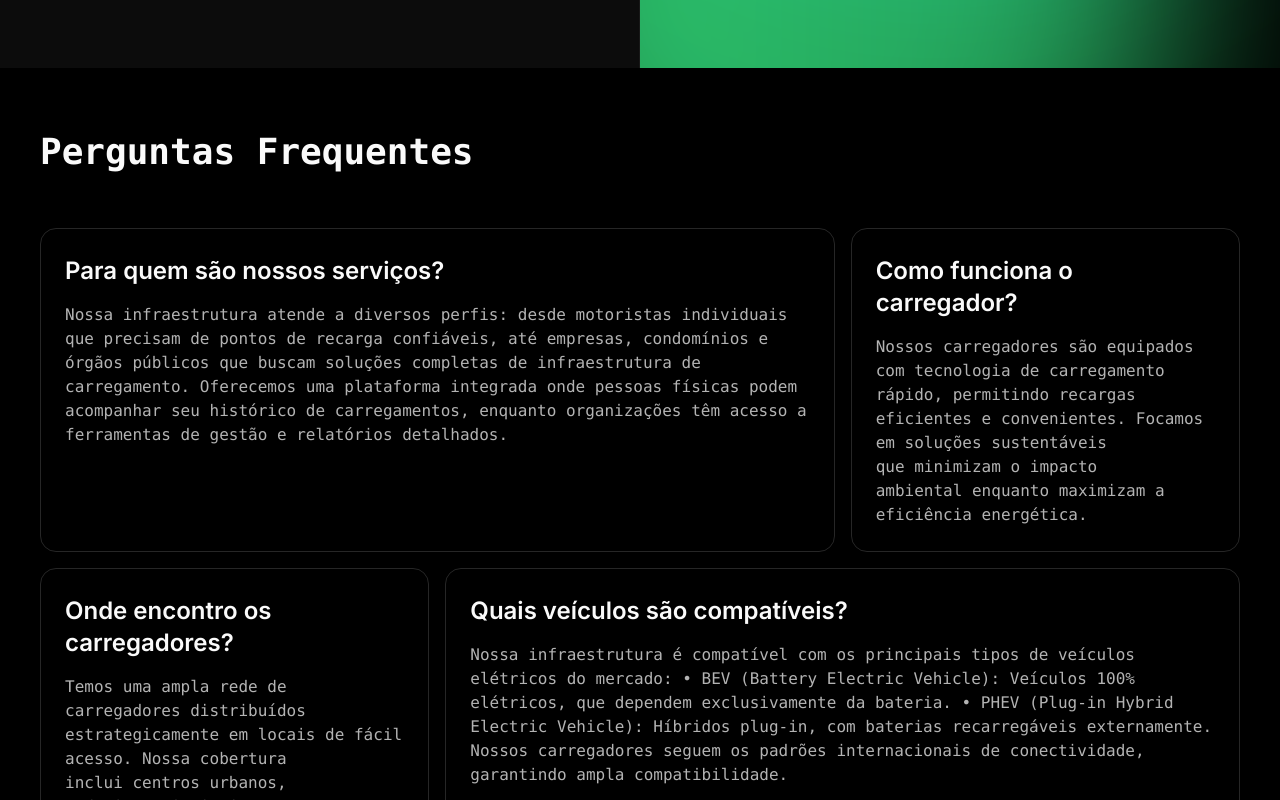
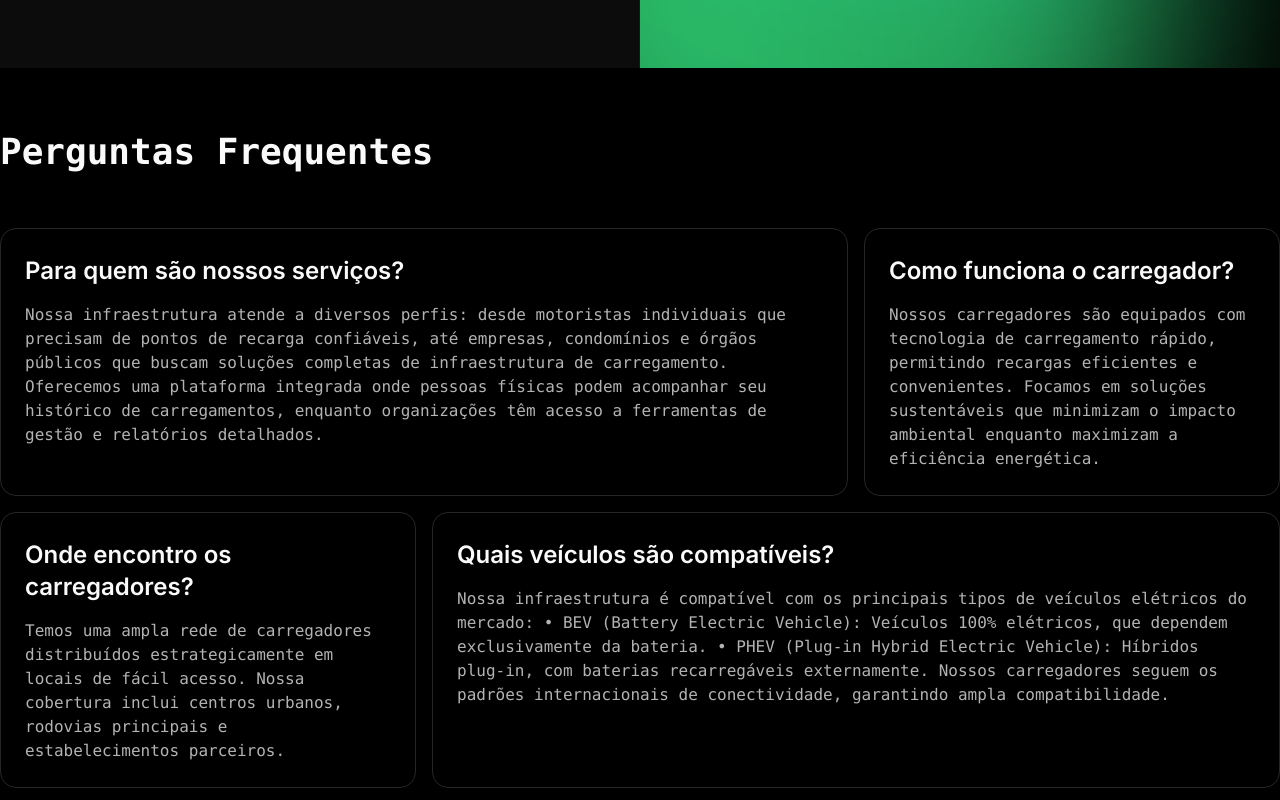
Before and after one commit to httpsyan/limpa, a Next.js app: page / in a window 1280 px wide. Shown: the part 2220-3020 px from the top of the page. Built offline with nearby package versions, Linux system fonts and the light colour scheme.

Commit message:
fix: ajustando alinhamento

```diff
--- a/src/app/page.tsx
+++ b/src/app/page.tsx
@@ -9,7 +9,7 @@ export default function Home() {
         <Hero />
         <Feature />
         <Cta />
-        <section className="container flex flex-col gap-6 md:gap-14 mx-auto mb-32 px-10">
+        <section className="container flex flex-col gap-6 md:gap-14 mx-auto mb-32 ">
           <h2 className="text-xl font-semibold -tracking-4 md:text-4xl font-mono">
             Perguntas Frequentes
           </h2>
```
